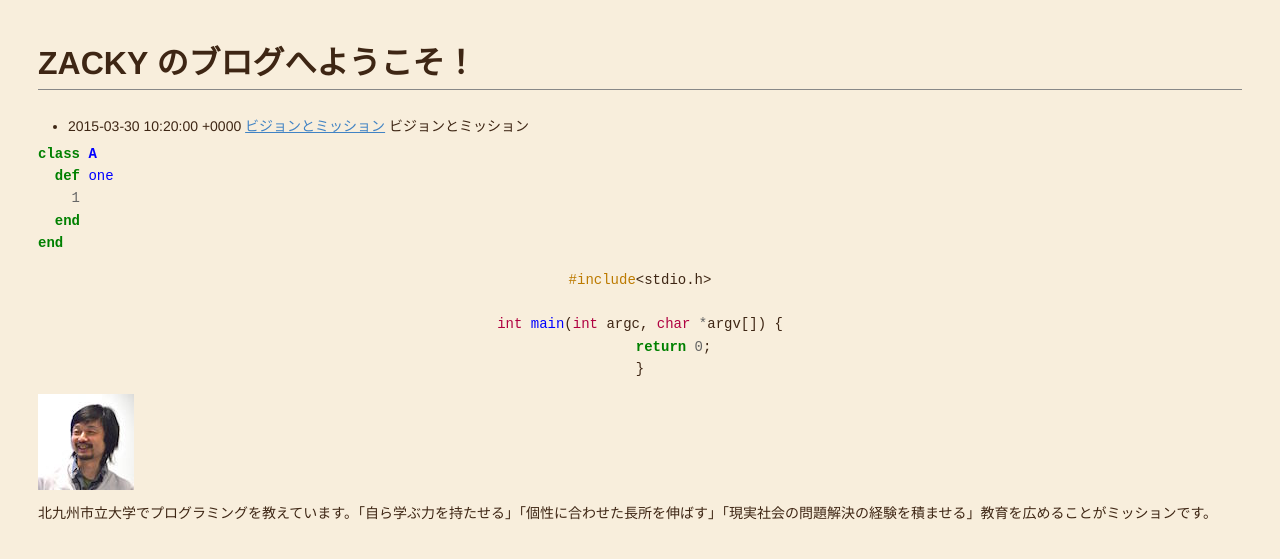
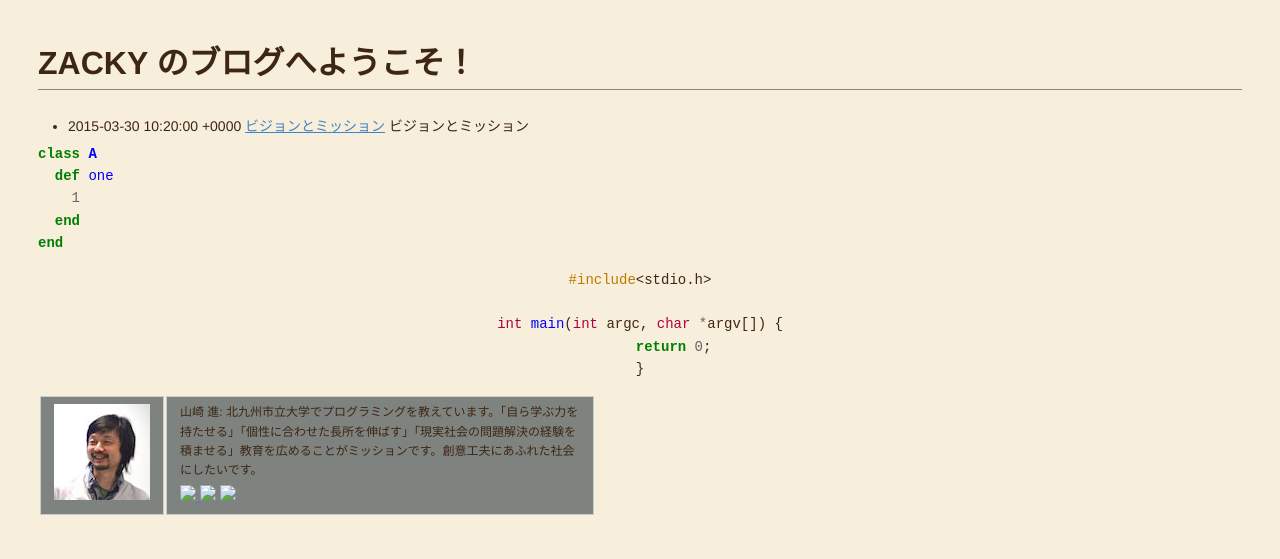
Before and after one commit to zacky1972/zacky1972.github.io, a Jekyll site: the page built from index.md, in a window 1280 px wide. Shown: the top 559 px of the page. Built offline with Jekyll 4.4.1, drawn with Linux system fonts in a browser that asks for light colours; Markdown is read by kramdown in place of the engine named in the settings.

Commit message:
change about me
set layout and color
add favicons
refactor css

```diff
--- a/_includes/about.html
+++ b/_includes/about.html
@@ -1,3 +1,21 @@
-<p><img src="/assets/images/ZACKY-icon.jpg" alt="山崎 進" title="山崎 進"></p>
-
-<p>北九州市立大学でプログラミングを教えています。「自ら学ぶ力を持たせる」「個性に合わせた長所を伸ばす」「現実社会の問題解決の経験を積ませる」教育を広めることがミッションです。</p>
+<table style="width:300;">
+	<tr>
+		<td style="background-color: #7e837f; /* moss gray */">
+			<p><img src="/assets/images/ZACKY-icon.jpg" alt="山崎 進" title="山崎 進"></p>
+		</td>
+		<td style="width:400px; background-color: #7e837f; /* moss gray */">
+			<p style="font-size:12px;">
+				山崎 進: 北九州市立大学でプログラミングを教えています。「自ら学ぶ力を持たせる」「個性に合わせた長所を伸ばす」「現実社会の問題解決の経験を積ませる」教育を広めることがミッションです。創意工夫にあふれた社会にしたいです。
+			</p>
+			<a href="https://facebook.com/zacky1972" target="_blank">
+				<img width=16 hight=16 src="http://google.com/s2/favicons?domain=facebook.com"/>
+			</a>
+			<a href="https://twitter.com/zacky1972" target="_blank">
+				<img width=16 hight=16 src="http://google.com/s2/favicons?domain=twitter.com"/>
+			</a>
+			<a href="https://plus.google.com/+SusumuYAMAZAKI" target="_blank">
+				<img width=16 hight=16 src="http://google.com/s2/favicons?domain=plus.google.com"/>
+			</a>
+		</td>
+	</tr>
+</table>
--- a/_layouts/default.html
+++ b/_layouts/default.html
@@ -4,6 +4,7 @@
 	<meta charset="utf-8">
 	<meta name="author" content="Susumu Yamazaki">
 	<title>{{ page.title }}</title>
+	<link rel="stylesheet" href="{{ site.url }}/assets/css/font-family-sans-serif.css">
 	<link rel="stylesheet" href="{{ site.url }}/assets/css/pygments.css">
 	<link rel="stylesheet" href="{{ site.url }}/assets/css/html.css">
 	<!--[if lt IE 9]><script src="//cdn.jsdelivr.net/html5shiv/3.7.2/html5shiv.min.js"></script><![endif]-->
--- a/_layouts/post.html
+++ b/_layouts/post.html
@@ -4,6 +4,7 @@
 	<meta charset="utf-8">
 	<meta name="author" content="Susumu Yamazaki">
 	<title>{{ page.title }}</title>
+	<link rel="stylesheet" href="{{ site.url }}/assets/css/font-family-sans-serif.css">
 	<link rel="stylesheet" href="{{ site.url }}/assets/css/pygments.css">
 	<link rel="stylesheet" href="{{ site.url }}/assets/css/html.css">
 	<!--[if lt IE 9]><script src="//cdn.jsdelivr.net/html5shiv/3.7.2/html5shiv.min.js"></script><![endif]-->
--- /dev/null
+++ b/assets/css/font-family-sans-serif.css
@@ -0,0 +1,24 @@
+strong {
+  font-family: Helvetica, arial, sans-serif;
+}
+
+em {
+  font-family: Helvetica, arial, sans-serif;
+  font-weight: bold;
+}
+
+body {
+  font-family: Helvetica, arial, sans-serif;
+}
+
+a {
+  font-family: Helvetica, arial, sans-serif;
+}
+
+h1, h2, h3, h4, h5, h6 {
+  font-family: Helvetica, arial, sans-serif;
+}
+
+figure > figcaption {
+  font-family: Helvetica, arial, sans-serif;
+}
--- a/assets/css/html.css
+++ b/assets/css/html.css
@@ -1,14 +1,4 @@
-strong {
-  font-family: Helvetica, arial, sans-serif;
-}
-
-em {
-  font-family: Helvetica, arial, sans-serif;
-  font-weight: bold;
-}
-
 body {
-  font-family: Helvetica, arial, sans-serif;
   font-size: 14px;
   line-height: 1.6;
   padding-top: 10px;
@@ -24,17 +14,14 @@ body > *:last-child {
   margin-bottom: 0 !important; }
 
 a {
-  font-family: Helvetica, arial, sans-serif;
   color: #4183C4;
 }
 
 a.absent {
-  font-family: Helvetica, arial, sans-serif;
   color: #cc0000;
 }
 
 a.anchor {
-  font-family: Helvetica, arial, sans-serif;
   display: block;
   padding-left: 30px;
   margin-left: -30px;
@@ -46,7 +33,6 @@ a.anchor {
 }
 
 h1, h2, h3, h4, h5, h6 {
-  font-family: Helvetica, arial, sans-serif;
   margin: 25px 0 10px;
   padding: 0;
   font-weight: bold;
@@ -255,6 +241,5 @@ figure > img {
 }
 
 figure > figcaption {
-  font-family: Helvetica, arial, sans-serif;
   font-weight: bold;
 }
```
Also changed, not shown: assets/css/font-family-serif.css (added, +24 -0 lines), 7 other files.
